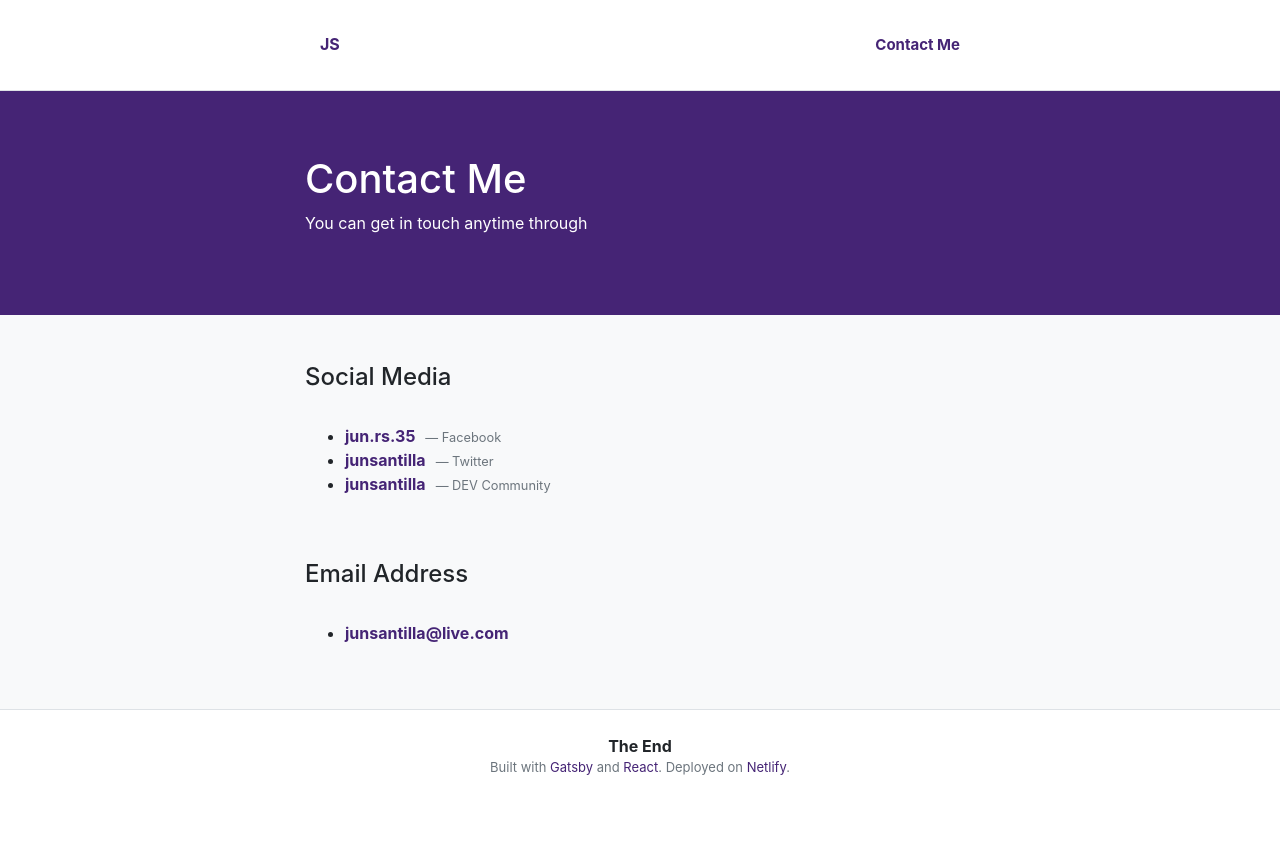
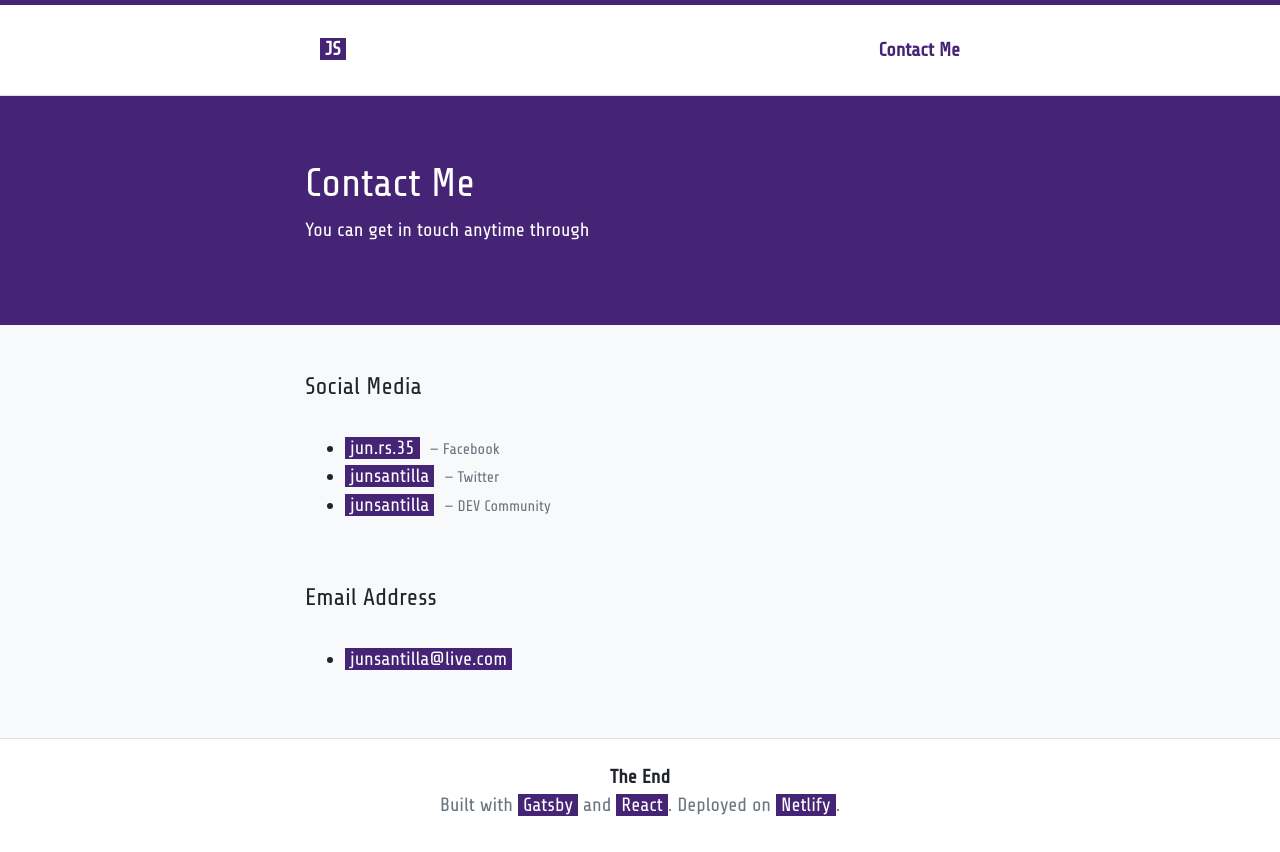
Before and after one commit to junsantilla/personal-website-gatsby, a Gatsby site: page /contact in a window 1280 px wide. Before the commit the page ends 809 px from the top, so only its background shows below. Built offline with nearby package versions, Linux system fonts and the light colour scheme; Gatsby itself is replaced by a stand-in of ours.

Commit message:
update font family

```diff
--- a/gatsby-config.js
+++ b/gatsby-config.js
@@ -10,7 +10,9 @@ module.exports = {
     description: 'Don' + "'" + 't worry, I' + "'" + 'm from the internet!',
   },
   plugins: [
+
     'gatsby-plugin-sass',
-    'gatsby-plugin-react-helmet'
+    'gatsby-plugin-react-helmet',
+
   ]
 }
--- a/package.json
+++ b/package.json
@@ -20,9 +20,9 @@
     "gatsby-plugin-sass": "^2.1.31",
     "node-sass": "^4.13.1",
     "react": "^16.12.0",
-    "react-bootstrap": "^1.0.0-beta.17",
     "react-dom": "^16.12.0",
-    "react-helmet": "^5.2.0"
+    "react-helmet": "^5.2.0",
+    "uninstall": "0.0.0"
   },
   "devDependencies": {
     "prettier": "^1.19.1"
--- /dev/null
+++ b/src/components/banner.js
@@ -0,0 +1,14 @@
+import React from 'react'
+
+const Banner = (props) => {
+    return (
+        <div className="jumbotron mb-5 mb-0">
+            <div className="container">
+                <h1>{props.pageTitle}</h1>
+                <p>{props.pageDescription}</p>
+            </div>
+        </div>
+    )
+}
+
+export default Banner
--- a/src/components/head.js
+++ b/src/components/head.js
@@ -18,6 +18,7 @@ const Head = (props) => {
         <Helmet>
             <title>{props.title}{data.site.siteMetadata.title}</title>
             <meta name="description" content={data.site.siteMetadata.description} />
+
         </Helmet>
     )
 }
--- a/src/pages/contact.js
+++ b/src/pages/contact.js
@@ -2,17 +2,13 @@ import React from "react"
 
 import Layout from "../components/layout"
 import Head from "../components/head"
+import Banner from "../components/banner"
 
 const ContactPage = () => (
     <div className="bg-light">
         <Layout>
         <Head title="Contact Me | " />
-        <div className="jumbotron mb-5 mb-0">
-            <div className="container">
-                <h1>Contact Me</h1>
-                <p>You can get in touch anytime through</p>
-            </div>
-        </div>
+        <Banner pageTitle="Contact Me" pageDescription="You can get in touch anytime through" />
 
         <div className="container-fluid mb-5 social-media">
             <div className="container">
@@ -26,15 +22,15 @@ const ContactPage = () => (
                     <div class="col-12">
                         <ul>
                             <li>
-                                <a href="https://facebook.com/jun.rs.35" className="font-weight-bold" target="_blank">jun.rs.35</a>
+                                <a href="https://facebook.com/jun.rs.35" target="_blank">jun.rs.35</a>
                                 <footer class="blockquote-footer">Facebook</footer>
                             </li>
                             <li>
-                                <a href="https://twitter.com/junsantilla" className="font-weight-bold" target="_blank">junsantilla</a>
+                                <a href="https://twitter.com/junsantilla" target="_blank">junsantilla</a>
                                 <footer class="blockquote-footer">Twitter</footer>
                             </li>
                             <li>
-                                <a href="https://dev.to/junsantilla" className="font-weight-bold" target="_blank">junsantilla</a>
+                                <a href="https://dev.to/junsantilla" target="_blank">junsantilla</a>
                                 <footer class="blockquote-footer">DEV Community</footer>
                             </li>
                         </ul>
@@ -55,7 +51,7 @@ const ContactPage = () => (
                     <div class="col-12">
                         <ul>
                             <li>
-                                <a href="mailto:junsantilla@live.com" className="font-weight-bold" target="_blank">junsantilla@live.com</a>
+                                <a href="mailto:junsantilla@live.com" target="_blank">junsantilla@live.com</a>
                             </li>
                         </ul>
                     </div>
--- a/src/styles/index.scss
+++ b/src/styles/index.scss
@@ -1,18 +1,27 @@
-.jsnav-header .jsnav-header-wrapper .jsnav-menu ul li > a { color: #452475; font-weight: bold; display: block; padding: 14px 15px; font-size: 15px;}
+@import url('https://fonts.googleapis.com/css2?family=Share+Tech&display=swap');
+
+.jsnav-header {border-top: 5px solid #452475;}
+.jsnav-header .jsnav-header-wrapper .jsnav-menu ul li > a { color: #452475; font-weight: bold; display: block; padding: 14px 15px;}
 .jsnav-header .jsnav-header-wrapper { height: 90px; }
-.jsnav-header .jsnav-header-wrapper .logo { float: left; padding: 32px 15px; font-weight: bold;}
+.jsnav-header .jsnav-header-wrapper .logo { float: left; padding: 30px 15px; font-weight: bold;}
 .jsnav-header .jsnav-header-wrapper .burger-menu { display: none; }
 .jsnav-header .jsnav-header-wrapper .jsnav-menu { float: right; clear: inherit; }
 .jsnav-header .jsnav-header-wrapper .jsnav-menu > ul > li { display: inline-block; }
-.jsnav-header .jsnav-header-wrapper .jsnav-menu > ul > li > a { position: relative; -webkit-box-sizing: border-box; box-sizing: border-box; height: 90px; padding: 0 15px; line-height: 90px; white-space: nowrap; }
+.jsnav-header .jsnav-header-wrapper .jsnav-menu > ul > li > a { background: #fff; color: #452475!important; position: relative; -webkit-box-sizing: border-box; box-sizing: border-box; height: 90px; padding: 0 15px; line-height: 90px; white-space: nowrap; }
 .jsnav-header .jsnav-header-wrapper .jsnav-menu ul li { position: relative; }
+
+body {
+    font-family: 'Share Tech', sans-serif;
+    font-size: 1.2rem;
+}
 
 
 a {
-    color: #452475;
+    background: #452475;
+    color: #fff!important;
+    padding: 0 5px;
     &:hover {
-        color: #452475;
-        text-decoration: none;
+        text-decoration: underline;
     }
 }
 
@@ -56,7 +65,6 @@ a {
 
 footer {
     .with {
-        font-size: 13px;
         color: #6c757d;
     }
 }
```
Also changed, not shown: src/pages/index.js (+7 -37 lines), static/favicon.ico, static/favicon.ico.png (added), 1 other file.
